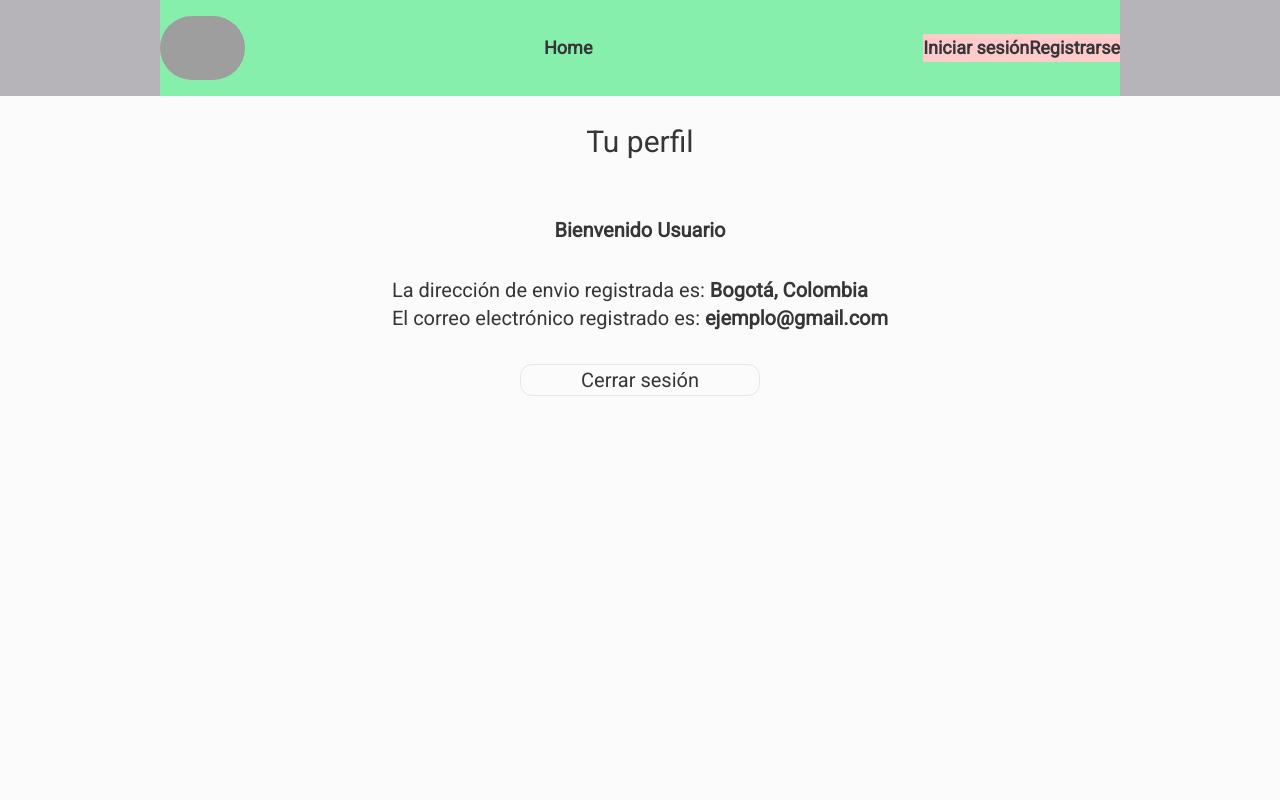
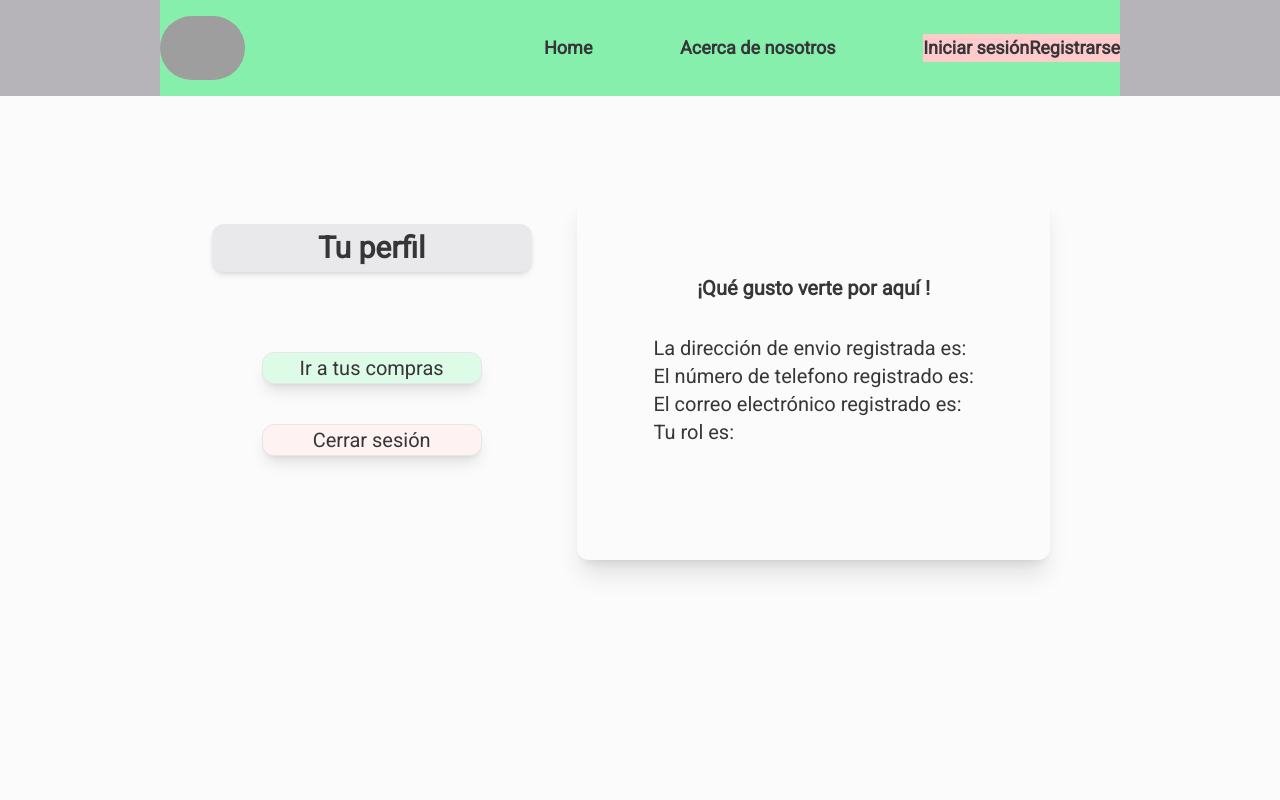
Before and after one commit to B9inzon/Think-Tech, a Next.js app in the folder front/: page /dashboard in a window 1280 px wide. Shown: the top 800 px of the page. Built offline with nearby package versions, Linux system fonts and the light colour scheme; grey boxes are pictures that could not be loaded.

Commit message:
Some changes

```diff
--- /dev/null
+++ b/front/src/Interfaces/IPurchase.ts
@@ -0,0 +1,4 @@
+export interface ICreatePurchase {
+    userId: number;
+    products: number[];
+  }
--- /dev/null
+++ b/front/src/app/about/page.tsx
@@ -0,0 +1,10 @@
+import AboutView from '@/views/AboutView/AboutView'
+import React from 'react'
+
+const About = () => {
+  return (
+    <AboutView/>
+  )
+}
+
+export default About
--- a/front/src/components/Navbar/Navbar.tsx
+++ b/front/src/components/Navbar/Navbar.tsx
@@ -39,18 +39,13 @@ const Navbar = () => {
             Home
           </Link>
 
-          {userData?.user.email?(
           <Link
             className="hover:text-[#e9e8ea] hover:scale-[1.2] transition duration-500 ease-in-out"
-            href="/dashboard/purchases"
+            href="/about"
           >
-            Compras
+            Acerca de nosotros
           </Link>
 
-          ):(
-            null
-          )
-        }
 
           {userData?.user.email ? (
             <div className="flex flex-row bg bg-red-200 gap-10">
--- a/front/src/components/ProductDetail/ProductDetail.tsx
+++ /dev/null
@@ -1,20 +0,0 @@
-
-
-import { IProduct } from "@/Interfaces/IProduct";
-import React from 'react'
-
-const ProductDetail: React.FC<IProduct> = ({image, name, description, price}) => {
-  return (
-    <div>
-      <h1>Detalle del producto</h1>
-      <div>
-        <img src= {image} alt={name}/>
-        <h3>  {name} </h3>
-        <p>  {description} </p>
-        <p> {price} </p>
-      </div>
-    </div>
-  )
-}
-
-export default ProductDetail
--- a/front/src/components/ProductsList/ProductsList.tsx
+++ b/front/src/components/ProductsList/ProductsList.tsx
@@ -16,7 +16,7 @@ const ProductsList = () => {
         const fetchedProducts = await getProductsFromDb();
         setProducts(fetchedProducts);
       } catch (error) {
-        console.error("Error fetching products:", error);
+        console.error("Error al buscar los productos:", error);
       }
     }
     fetchProducts();
--- /dev/null
+++ b/front/src/views/AboutView/AboutView.tsx
@@ -0,0 +1,11 @@
+import React from 'react'
+
+const AboutView = () => {
+  return (
+    <div>
+        <p>Think-Tech, empezó como un sueño impulsado por la pasión por la tecnología. Con el tiempo, hemos crecido y evolucionado, creando una tienda online dedicada a ofrecer lo mejor en productos tecnológicos. Nos enorgullece brindar un servicio excepcional y una experiencia de compra fácil y confiable, ayudando a nuestros clientes a mantenerse a la vanguardia en un mundo cada vez más digital. ¡Gracias por ser parte de nuestro viaje!</p>
+    </div>
+  )
+}
+
+export default AboutView
--- a/front/src/views/ProductDetailView/ProductDetailView.tsx
+++ b/front/src/views/ProductDetailView/ProductDetailView.tsx
@@ -1,5 +1,10 @@
+"use client"
+
+
 import { IProduct } from "@/Interfaces/IProduct";
-import React from "react";
+import { IUserSession } from "@/Interfaces/IUserSession";
+import { useRouter } from "next/navigation";
+import React, { useEffect, useState } from "react";
 
 const ProductDetail: React.FC<IProduct> = ({
   image,
@@ -7,6 +12,28 @@ const ProductDetail: React.FC<IProduct> = ({
   description,
   price,
 }) => {
+  const router =  useRouter();
+
+  const [userData, setUserData] = useState<IUserSession>();
+
+  useEffect(() => {
+    if (typeof window !== "undefined" && window.localStorage) {
+      const storedData = JSON.parse(localStorage.getItem("userSession")!);
+      setUserData(storedData);
+    }
+  }, []);
+
+
+
+  const handleAddToCart = () => {
+    if(!userData?.token){
+      alert("Debe iniciar sesión para poder agregar productos al carrito.")
+      router.push("/login");
+    }else{
+      alert("Producto agregado al carrito")
+    }
+  };
+
   return (
     <div className="flex flex-col items-center w-screen h-screen ">
       <h1 className="my-8 text-3xl font-bold text-[#363537]">
@@ -26,7 +53,7 @@ const ProductDetail: React.FC<IProduct> = ({
               <h3 className="text-2xl font-bold">Precio: ${price}</h3>
             </div>
             <div className="flex items-center justify-center w-full p-2  h-[20%]">
-              <button className=" rounded-xl h-[45%] w-[70%] bg-yellow-400 font-bold text-xl">Agregar al carrito</button>
+              <button className=" rounded-xl h-[45%] w-[70%] bg-yellow-400 font-bold text-xl" onClick={handleAddToCart}>Agregar al carrito</button>
             </div>
           </div>
         </div>
--- a/front/src/views/ProfileView/ProfileView.tsx
+++ b/front/src/views/ProfileView/ProfileView.tsx
@@ -1,47 +1,92 @@
 "use client";
+import { IUserSession } from "@/Interfaces/IUserSession";
+import Link from "next/link";
 import { useRouter } from "next/navigation";
-import React from "react";
+import React, { useEffect, useState } from "react";
 
 const ProfileView = () => {
   const router = useRouter();
 
+  const [userData, setUserData] = useState<IUserSession | null>(null);
+
+  useEffect(() => {
+    if (typeof window !== "undefined" && window.localStorage) {
+      const storedData = localStorage.getItem("userSession")!;
+      if (storedData) {
+        const parsedData: IUserSession = JSON.parse(storedData);
+        setUserData(parsedData);
+      }
+    }
+  }, []);
+
+  const { name, address, email, phone, role } = userData?.user || {};
+
+  console.log(userData);
+
   const handleOnClick = () => {
-
-    if(
-      window.confirm(
-        `¿Desea cerrar sesión?`
-      )
-    ){
+    if (window.confirm(`¿Desea cerrar sesión?`)) {
       localStorage.removeItem("userSession");
-    alert("Ha cerrado sesión correctamente")
       router.push("/");
     }
   };
 
   return (
-    <div className=" w-screen h-full flex flex-col justify-start items-center p-2  text-[#363537]">
-      <h1 className="text-3xl mt-5 ">Tu perfil</h1>
-      <div className="w-4/5 h-screen m-6 flex flex-col justify-start items-center text-xl p-8 ">
+    <div className="w-screen h-full flex flex-col justify-start items-center p-2 text-[#363537] content-center mt-8">
+      <div className="w-4/5 h-screen m-6 flex flex-row justify-evenly items-start text-xl p-8  ">
+        {/* Contenedor Izquierdo con el botón y el link */}
+        <div className=" h-[50%] w-[30%] flex flex-col items-center justify-start p-8">
+          <h1 className="text-3xl font-semibold text-[#363537] mb-20 bg-[#e9e8ea] w-80 rounded-xl text-center flex items-center justify-center h-12 shadow-md">
+            Tu perfil
+          </h1>
+
+          <div className=" w-full flex items-center justify-center mb-10">
+            <div className="h-8 border w-60 rounded-xl hover:bg-green-400 hover: transition duration-500 ease-in-out flex items-center justify-center p-1 shadow-lg text-[#363537] bg-green-100 hover:scale-[1.05]">
+              <Link href="/dashboard/purchases">Ir a tus compras</Link>
+            </div>
+          </div>
+
+          <div className=" w-full flex items-center justify-center ">
+            <button
+              className="h-8 border w-60 rounded-xl hover:bg-red-200 hover: transition duration-500 ease-in-out shadow-lg text-[#363537] bg-red-50 hover:text-red-500 hover:scale-[1.05]"
+              onClick={handleOnClick}
+            >
+              Cerrar sesión
+            </button>
+          </div>
+        </div>
+
+        {/* Contenedor Derecho */}
+        <div className=" h-[50%] w-[50%] flex flex-col justify-center items-center rounded-xl shadow-xl">
           <div className="font-bold">
-          <h3>Bienvenido Usuario</h3>
+            <h3>¡Qué gusto verte por aquí {name}!</h3>
           </div>
           <div className="items-start m-8">
             <div>
               <p>
-              La dirección de envio registrada es:{" "}
-              <span className="font-semibold">Bogotá, Colombia</span>
+                La dirección de envio registrada es:
+                <span className="font-semibold"> {address}</span>
               </p>
             </div>
             <div>
               <p>
-              El correo electrónico registrado es:{" "}
-              <span className="font-semibold">ejemplo@gmail.com</span>
+                El número de telefono registrado es:
+                <span className="font-semibold"> {phone}</span>
+              </p>
+            </div>
+            <div>
+              <p>
+                El correo electrónico registrado es:
+                <span className="font-semibold"> {email}</span>
+              </p>
+            </div>
+            <div>
+              <p>
+                Tu rol es:
+                <span className="font-semibold"> {role}</span>
               </p>
             </div>
           </div>
-        <button className="h-8 border w-60 rounded-xl hover:bg-red-100 hover: transition duration-500 ease-in-out" onClick={handleOnClick}>
-          Cerrar sesión
-        </button>
+        </div>
       </div>
     </div>
   );
```
Also changed, not shown: front/src/helpers/purchasesDB.helper.ts (added, +19 -0 lines). Lines whose indentation alone changed are shown as unchanged.
